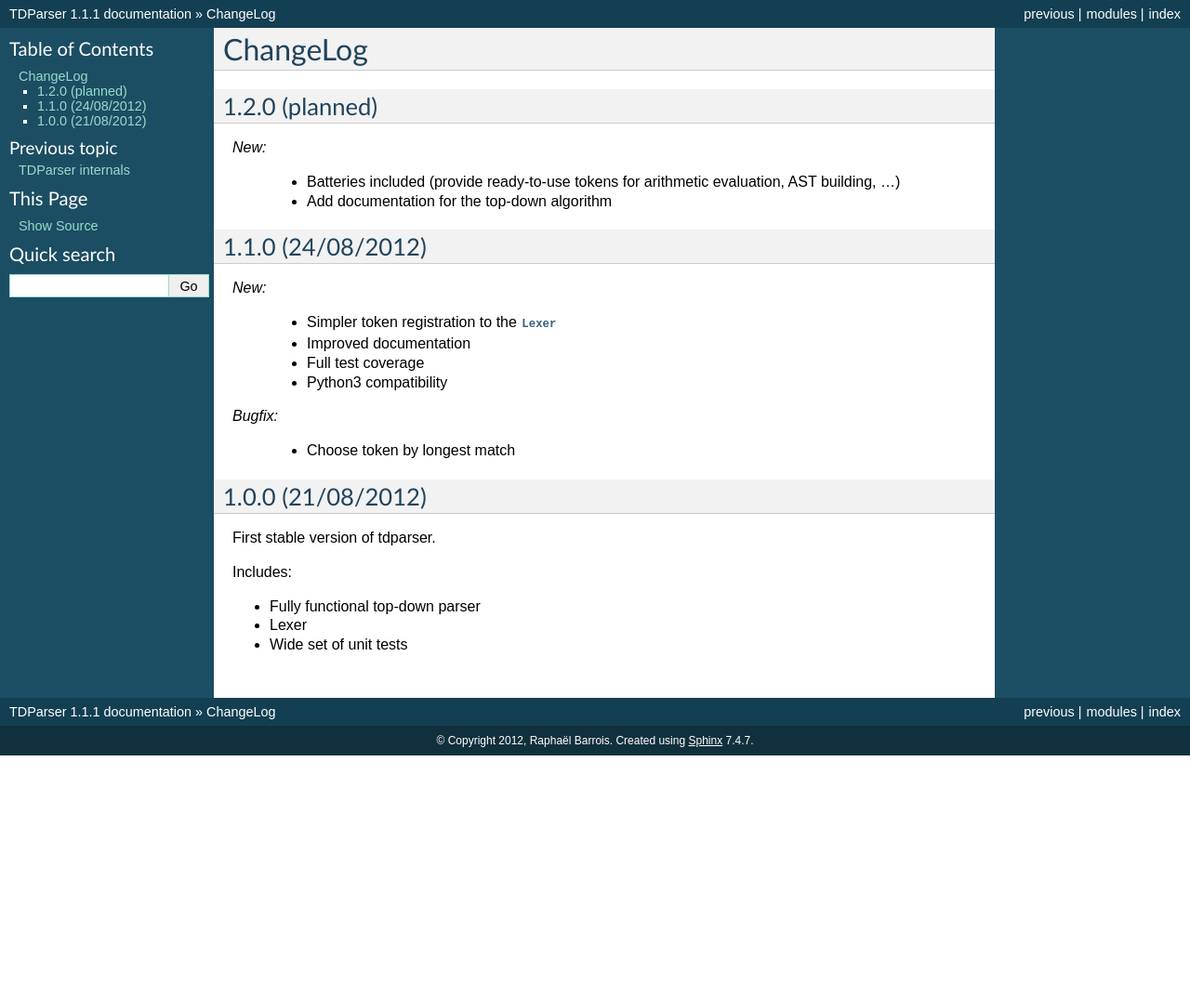
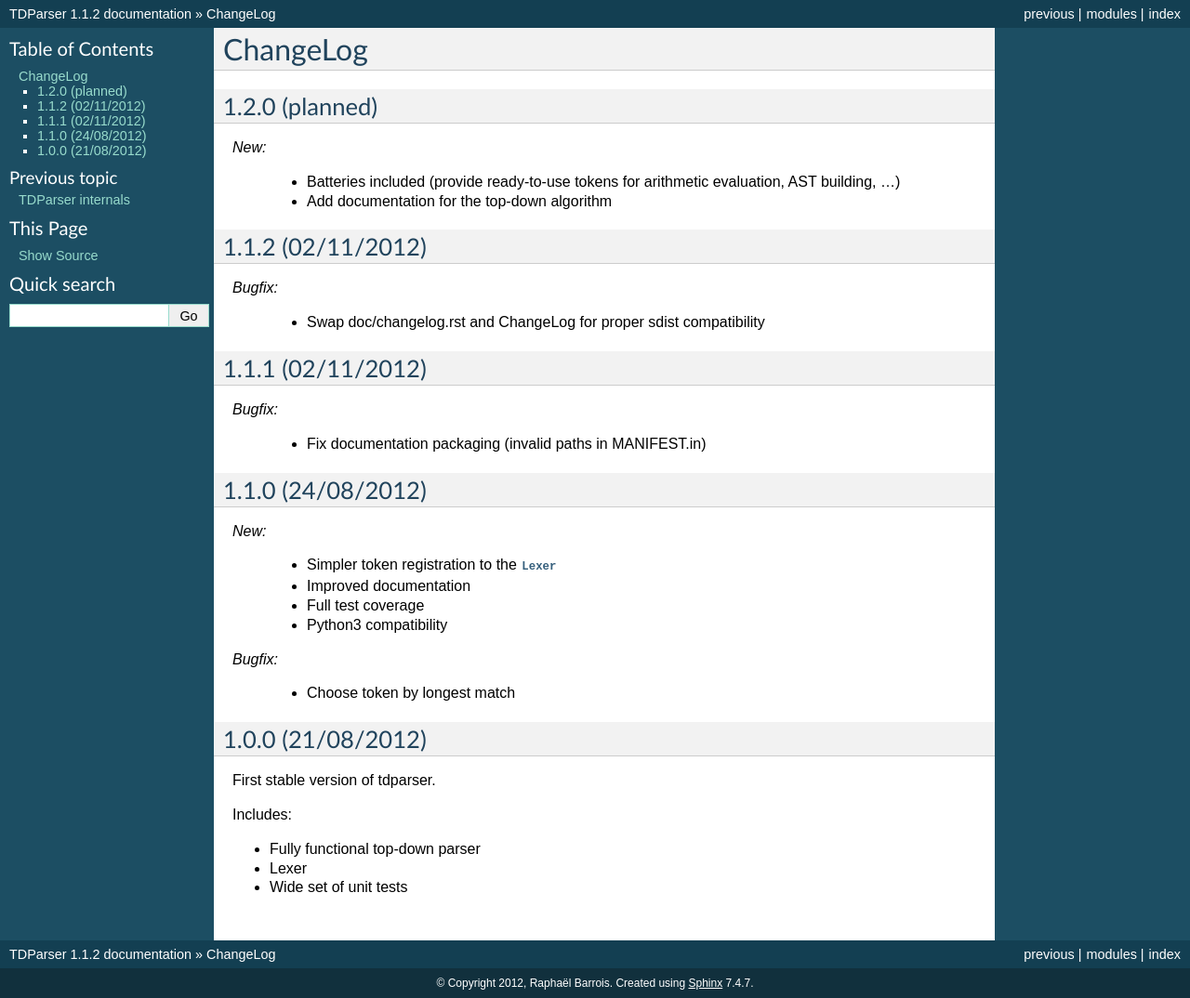
Before and after one commit to rbarrois/tdparser, a Sphinx documentation site: the page built from doc/changelog.rst, in a window 1280 px wide. Shown: the whole page at 93% size. Built offline with Sphinx 7.4.7, drawn with Linux system fonts in a browser that asks for light colours; before the commit the page ends 900 px from its top, so only the background shows below that.

Commit message:
Version bump to 1.1.2
Signed-off-by: Raphaël Barrois <raphael.barrois@polytechnique.org>

```diff
--- a/doc/changelog.rst
+++ b/doc/changelog.rst
@@ -8,6 +8,22 @@
 
     - Batteries included (provide ready-to-use tokens for arithmetic evaluation, AST building, ...)
     - Add documentation for the top-down algorithm
+
+1.1.2 (02/11/2012)
+------------------
+
+*Bugfix:*
+
+    - Swap doc/changelog.rst and ChangeLog for proper sdist compatibility
+
+
+1.1.1 (02/11/2012)
+------------------
+
+*Bugfix:*
+
+    - Fix documentation packaging (invalid paths in MANIFEST.in)
+
 
 1.1.0 (24/08/2012)
 ------------------
--- a/tdparser/__init__.py
+++ b/tdparser/__init__.py
@@ -4,7 +4,7 @@
 # Python3
 from __future__ import unicode_literals
 
-__version__ = '1.1.1'
+__version__ = '1.1.2'
 __author__ = "Raphaël Barrois <raphael.barrois+tdparser@polytechnique.org>"
 
 
```
